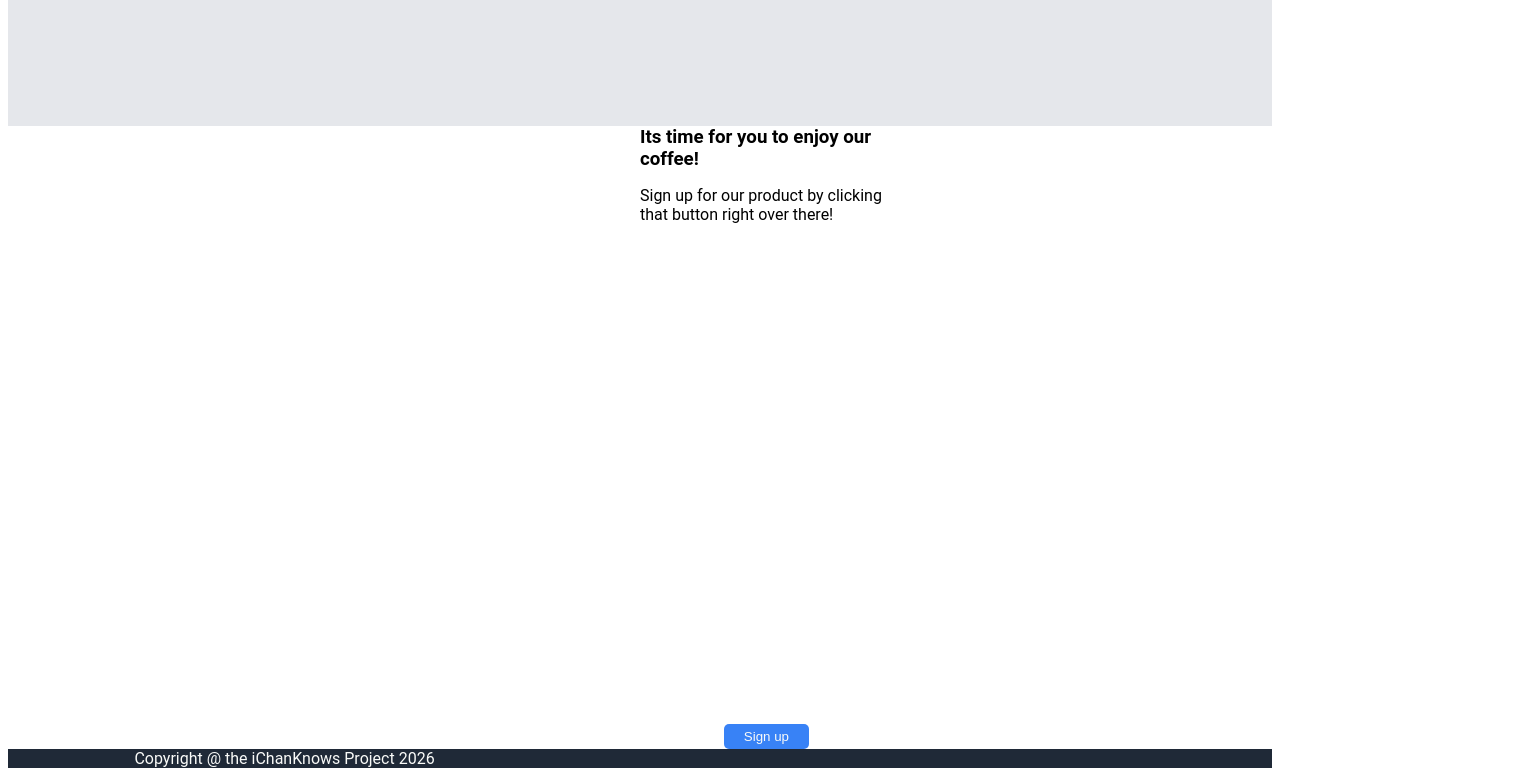
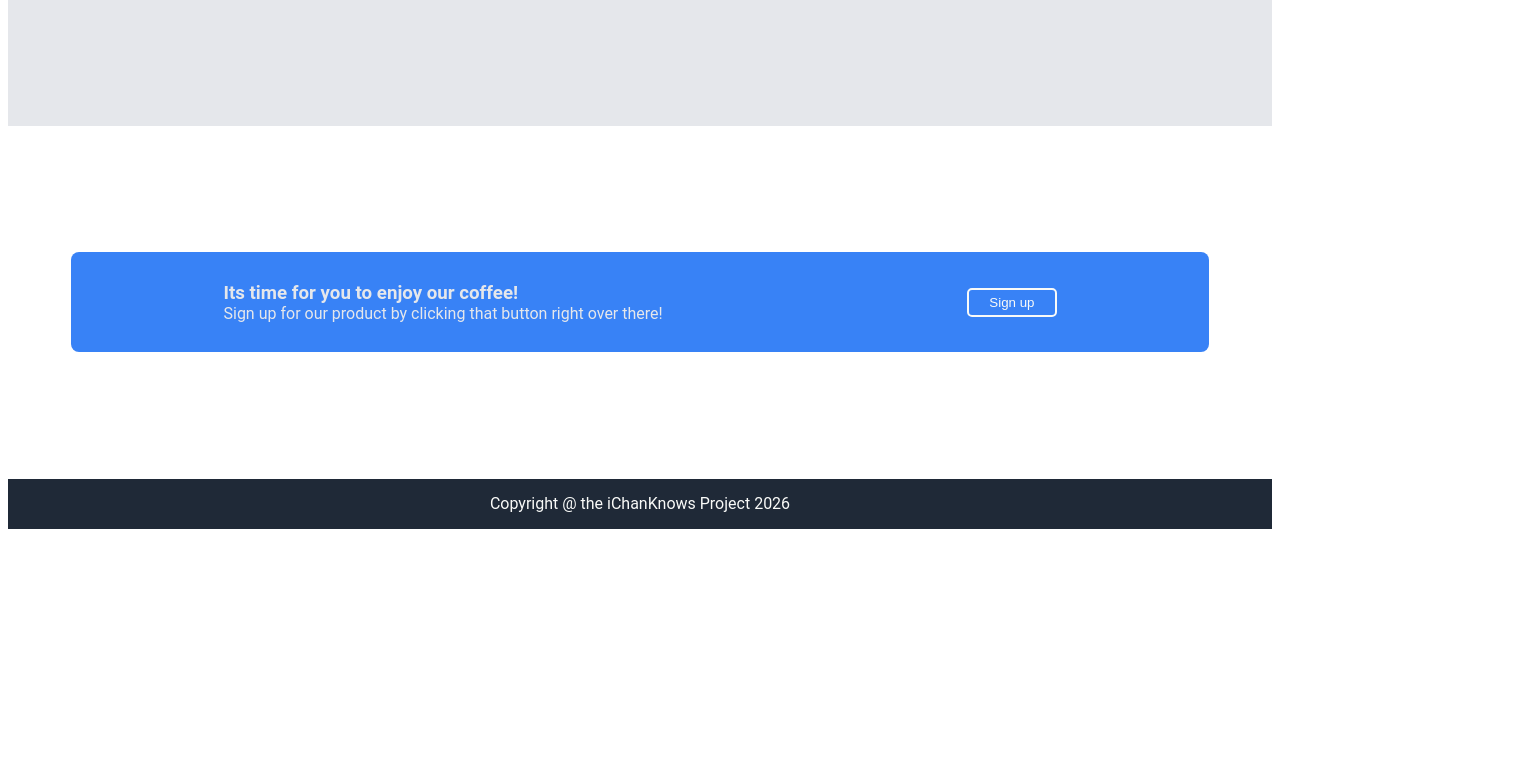
Before and after one commit to IchanKnows/LandingPage, a plain HTML site: page index.html in a window 1280 px wide. Shown: the part 1008-1784 px from the top of the page, 1525 px wide, since content can reach past the window. After the commit the page ends 1545 px from the top, so only its background shows below. Drawn offline with Linux system fonts and the light colour scheme.

Commit message:
finished Section 4 and footer!
added div to section 4 to make text and button sided by side. adjusted properties to match requirements

```diff
--- a/index.html
+++ b/index.html
@@ -43,8 +43,10 @@
         <p>Im not addicted to <em>coffee</em> we're just in a committed relationship</p>
         <h3>-somebody</h3></div>
     <div class="section4">
-        <h3>Its time for you to enjoy our coffee!</h3>
-        <p>Sign up for our product by clicking that button right over there!</p>
+        <div>
+            <h3>Its time for you to enjoy our coffee!</h3>
+            <p>Sign up for our product by clicking that button right over there!</p>
+        </div>
         <button>Sign up</button>
     </div>
     <div class="footer">Copyright @ the iChanKnows Project 2026</div>
--- a/style.css
+++ b/style.css
@@ -8,7 +8,7 @@ body {
 }
 
 
-.header, .footer, .section1, .section2, .section3, .section4 {
+.header, .footer, .section1, .section2, .section3 {
     display: flex;
     align-items: center;
     padding-left: 10%;
@@ -39,9 +39,8 @@ li {
     font-size: 18px;
 }
 
-.section1, .section2, .section3, .section4 {
+.section1, .section2, .section3 {
     /* flex-direction: column; */
-    align-items: center;
     height: 350px;
 }
 
@@ -64,13 +63,18 @@ li {
     margin: 10px 0px;
 }
 
+.section1 button{
+    border: none;
+}
+
 button {
     background-color: #3882F6;
     color: #F9FAF8;
     border-radius: 5px;
     padding: 5px 20px;
-    border: none;
 }
+
+
 
 .section1 img {
     width: 100%;
@@ -119,17 +123,34 @@ button {
 }
 
 .section4 {
-    flex-flow: column wrap;
-    justify-content: flex-start;
+    display: flex;
+    box-sizing: border-box;
+    justify-content:space-around;
     align-items: center;
-    width: 100%;
-    height: 100%;
+    background-color: #3882F6;
+    border-radius: 8px;
+    margin: 10% 5%;
 }
 
-.section4 h3, .section4 p {
-    width: 20%;
+.section4 div {
+    display: flex;
+    flex-direction: column;
+    justify-content: center;
+    color: #E5E7EB;
+    height: 100px;
 }
 
-.section4 p {
-    margin-bottom: 500px;
+.section4 div * {
+    margin: 0;
 }
+.section4 button {
+    border-color: #F9FAF8;
+    border: 2px solid;
+    height: fit-content;
+}
+
+.footer {
+    height: 50px;
+    justify-content: center;
+    align-items: center;
+}
```
